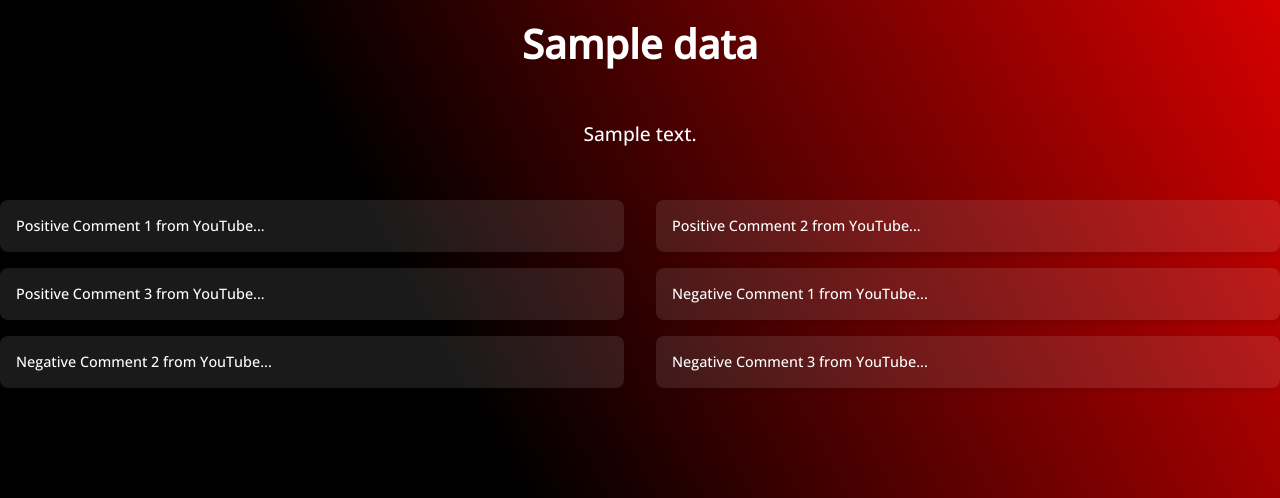
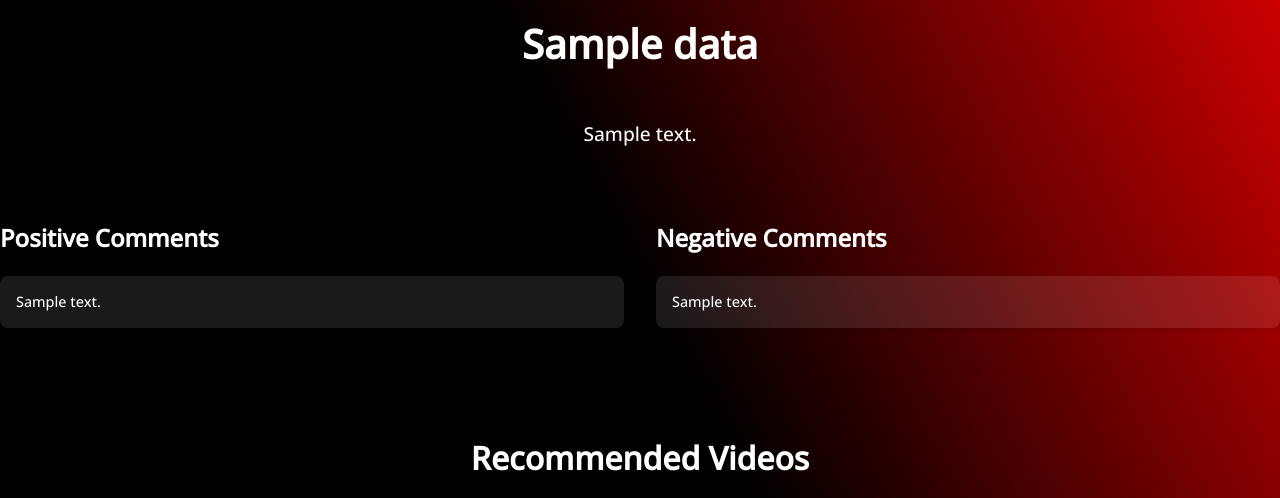
Before and after one commit to jasozh/ted-finds, a Flask app: template backend/templates/video.html in a window 1280 px wide. Shown: the part 376-874 px from the top of the page. Run offline with Flask 2, Linux system fonts and the light colour scheme; the template is opened without the code that fills it: most values are stand-ins (such as "Sample title", 1, 10 or a date in 2020); parts of the project's set-up code (start-up, migrations or seed data) failed here and were passed over.

Commit message:
Enable dynamic content rendering on video page using Flask variables

```diff
--- a/backend/app.py
+++ b/backend/app.py
@@ -114,15 +114,17 @@
     video_title = request.args.get('w')
     data = df[df["title"] == video_title].iloc[0]
     related_videos = []
-    comments = [
+    positive_comments = [
         "Positive Comment 1 from YouTube...",
         "Positive Comment 2 from YouTube...",
         "Positive Comment 3 from YouTube...",
+    ]
+    negative_comments = [
         "Negative Comment 1 from YouTube...",
         "Negative Comment 2 from YouTube...",
         "Negative Comment 3 from YouTube...",
-    ];
-    return render_template('video.html', title="Video", data=data, related_videos=related_videos, comments=comments)
+    ]
+    return render_template('video.html', title="Video", data=data, related_videos=related_videos, positive_comments=positive_comments, negative_comments=negative_comments)
 
 @app.route("/example")
 def example():
--- a/backend/templates/video.html
+++ b/backend/templates/video.html
@@ -1,17 +1,11 @@
 <!DOCTYPE html>
 <html lang="en">
 <head>
-    <title>Video Page</title>
-    <link
-      rel="stylesheet"
-      href="{{ url_for('static', filename='video.css') }}"
-    />
-    <link rel="preconnect" href="https://fonts.googleapis.com" />
-    <link rel="preconnect" href="https://fonts.gstatic.com" crossorigin />
-    <link
-      href="https://fonts.googleapis.com/css2?family=Kanit&family=Montserrat&family=Open+Sans:wght@500&display=swap"
-      rel="stylesheet"
-    />
+    <title>{{ title }}</title>
+    <link rel="stylesheet" href="{{ url_for('static', filename='video.css') }}">
+    <link rel="preconnect" href="https://fonts.googleapis.com">
+    <link rel="preconnect" href="https://fonts.gstatic.com" crossorigin>
+    <link href="https://fonts.googleapis.com/css2?family=Kanit&family=Montserrat&family=Open+Sans:wght@500&display=swap" rel="stylesheet">
 </head>
 <body>
     <div class="video-main-container">
@@ -19,92 +13,41 @@
             id="main-video"
             width="560"
             height="315"
-        src=""
+            src="https://www.youtube.com/embed/{{ data.youtube_video_code }}"
             frameborder="0"
             allow="accelerometer; autoplay; clipboard-write; encrypted-media; gyroscope; picture-in-picture"
-        allowfullscreen
-      ></iframe>
-      <h1 id="main-video-title"></h1>
-      <p id="main-video-description"></p>
+            allowfullscreen>
+        </iframe>
+        <h1 id="main-video-title">{{ data.title }}</h1>
+        <p id="main-video-description">{{ data.summary }}</p>
     </div>
 
     <div class="comments-container">
-      <div class="comments-column" id="comments-column-1">
-        <!-- Comments will be dynamically added here -->
+        <div class="comments-column" id="positive-comments-column">
+            <h2>Positive Comments</h2>
+            {% for comment in positive_comments %}
+                <div class="comment">{{ comment }}</div>
+            {% endfor %}
         </div>
-      <div class="comments-column" id="comments-column-2">
-        <!-- Comments will be dynamically added here -->
+        <div class="comments-column" id="negative-comments-column">
+            <h2>Negative Comments</h2>
+            {% for comment in negative_comments %}
+                <div class="comment">{{ comment }}</div>
+            {% endfor %}
         </div>
     </div>
 
     <div class="video-list-container" id="video-list-container">
         <h2>Recommended Videos</h2>
-      <div class="grid-container" id="recommended-videos-grid"></div>
+        <div class="grid-container" id="recommended-videos-grid">
+            {% for video in related_videos %}
+                <div class="video-item">
+                    <iframe src="https://www.youtube.com/embed/{{ video.youtube_video_code }}" frameborder="0" allow="accelerometer; autoplay; clipboard-write; encrypted-media; gyroscope; picture-in-picture" allowfullscreen></iframe>
+                    <h3 class="video-title">{{ video.title }}</h3>
+                    <p class="video-description">{{ video.summary }}</p>
                 </div>
-
-    <script>
-      function setMainVideo(videoId, title, description) {
-        document.getElementById(
-          "main-video"
-        ).src = `https://www.youtube.com/embed/${videoId}`;
-        document.getElementById("main-video-title").textContent = title;
-        document.getElementById("main-video-description").textContent =
-          description;
-      }
-
-      function addRecommendedVideos(videos) {
-        const grid = document.getElementById("recommended-videos-grid");
-        videos.forEach((video) => {
-          const videoItem = document.createElement("div");
-          videoItem.className = "video-item";
-          videoItem.innerHTML = `
-                    <iframe src="https://www.youtube.com/embed/${video.videoId}" frameborder="0" allow="accelerometer; autoplay; clipboard-write; encrypted-media; gyroscope; picture-in-picture" allowfullscreen></iframe>
-                    <h3 class="video-title">${video.title}</h3>
-                    <p class="video-description">${video.description}</p>
-                `;
-          grid.appendChild(videoItem);
-        });
-      }
-
-      function addComments(comments) {
-        const column1 = document.getElementById("comments-column-1");
-        const column2 = document.getElementById("comments-column-2");
-        comments.forEach((comment, index) => {
-          const commentDiv = document.createElement("div");
-          commentDiv.className = "comment";
-          commentDiv.textContent = comment; // Assuming each comment is just text for simplicity
-          if (index % 2 === 0) {
-            column1.appendChild(commentDiv);
-          } else {
-            column2.appendChild(commentDiv);
-          }
-        });
-      }
-
-      const exampleVideoId = "RlBTxuWCuL8";
-      const exampleVideos = Array(9)
-        .fill()
-        .map((_, index) => ({
-          videoId: exampleVideoId,
-          title: `Video Title ${index + 1}`,
-          description: `Short video description ${index + 1}`,
-        }));
-      const exampleComments = [
-        "Positive Comment 1 from YouTube...",
-        "Positive Comment 2 from YouTube...",
-        "Positive Comment 3 from YouTube...",
-        "Negative Comment 1 from YouTube...",
-        "Negative Comment 2 from YouTube...",
-        "Negative Comment 3 from YouTube...",
-      ];
-
-      setMainVideo(
-        "{{data.youtube_video_code}}",
-        "{{data.title}}",
-        "{{data.summary}}"
-      );
-      addRecommendedVideos(exampleVideos);
-      addComments(exampleComments);
-    </script>
+            {% endfor %}
+        </div>
+    </div>
 </body>
 </html>
```
Lines whose indentation alone changed are shown as unchanged.
